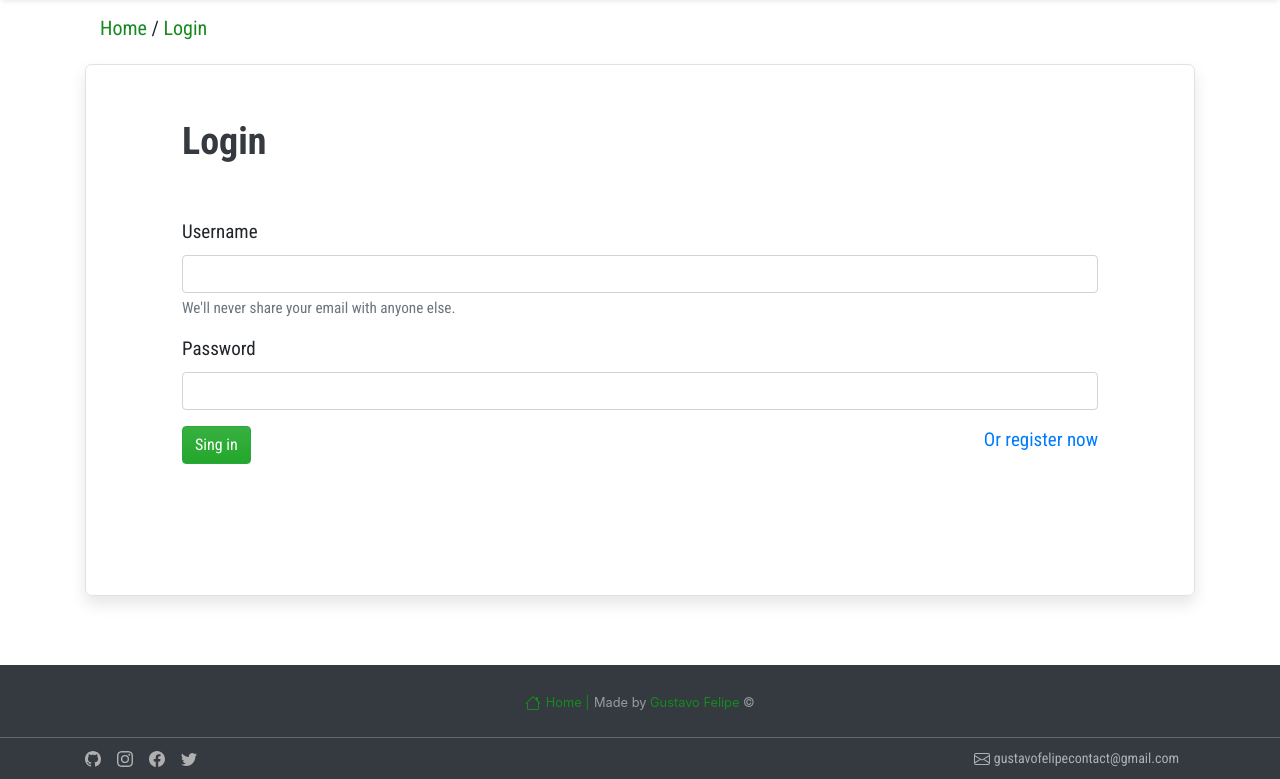
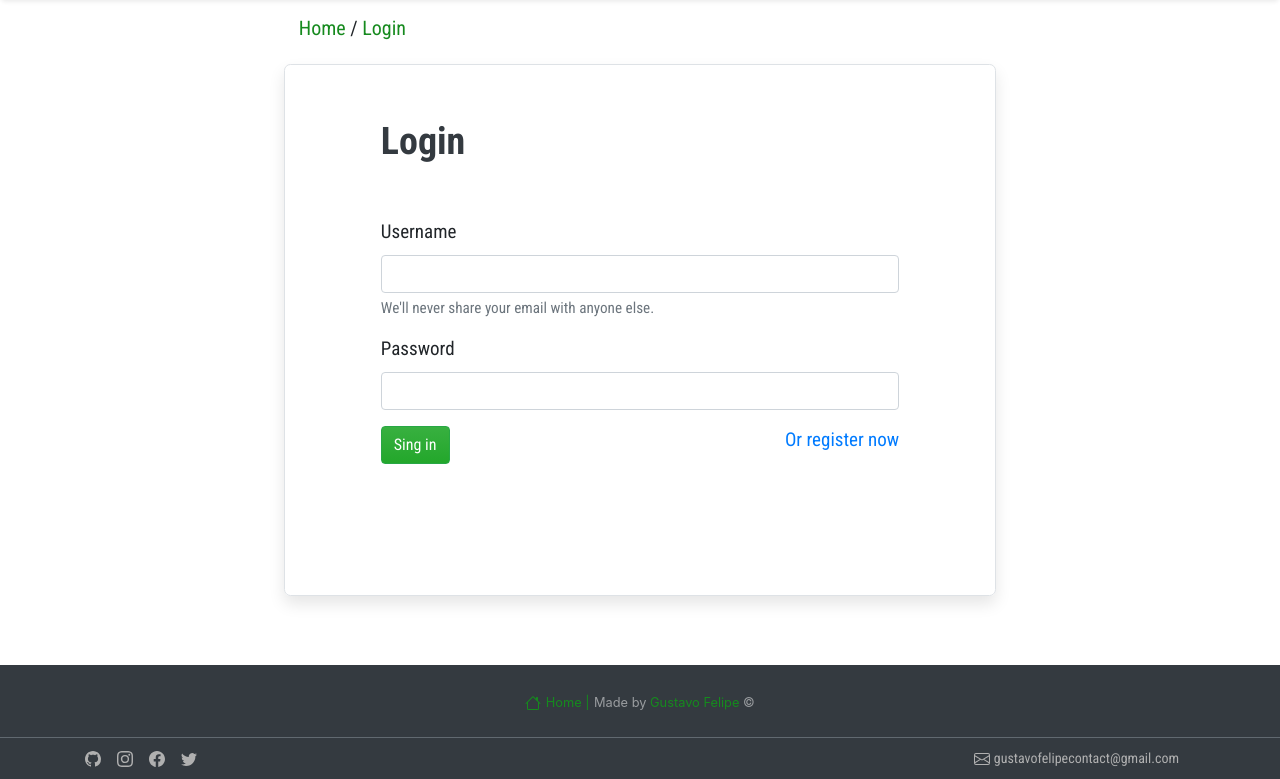
Before and after one commit to gusttavofelipe/publi-job, a Django app: template user/templates/user/login.html in a window 1280 px wide. Shown: the part 136-915 px from the top of the page. Run offline with Django 4.2, Linux system fonts and the light colour scheme; the template is opened without the code that fills it, so the values that code supplies are empty; some libraries are stand-ins or nearby versions.

Commit message:
fx - diminnuir tamnho do form de login no desktop e margin bottom no mobile

```diff
--- a/templates/static/css/style.css
+++ b/templates/static/css/style.css
@@ -427,6 +427,10 @@ footer{
         margin: 0%;
         max-width: 100%;
     }
+
+    .mb-login-form{
+        margin-bottom: 110px!important;
+    }
 }
 
 @media only screen and (max-width: 991px){
@@ -497,6 +501,10 @@ footer{
     .submit-filter{
         display: none;
     }
+
+    .container-login-form{
+        max-width: 58%!important;
+    }
 }
 
 @media only screen and (min-width: 1190px) {
--- a/user/templates/user/login.html
+++ b/user/templates/user/login.html
@@ -18,7 +18,7 @@
       <a class="text-success" href="{% url  'user:user_login'%}">Login</a>
     </span>
   </div>
-  <form class="p-5 mt-0 shadow border rounded register-form" method="post" action="{% url 'user:user_login' %}">
+  <form class="p-5 mb-login-form shadow border rounded register-form" method="post" action="{% url 'user:user_login' %}">
     {% csrf_token %}
     <fieldset class="form-group rounded">
       <legend class="p-0 m-0 font-weight-bold text-dark register-legend">Login</legend>
```
